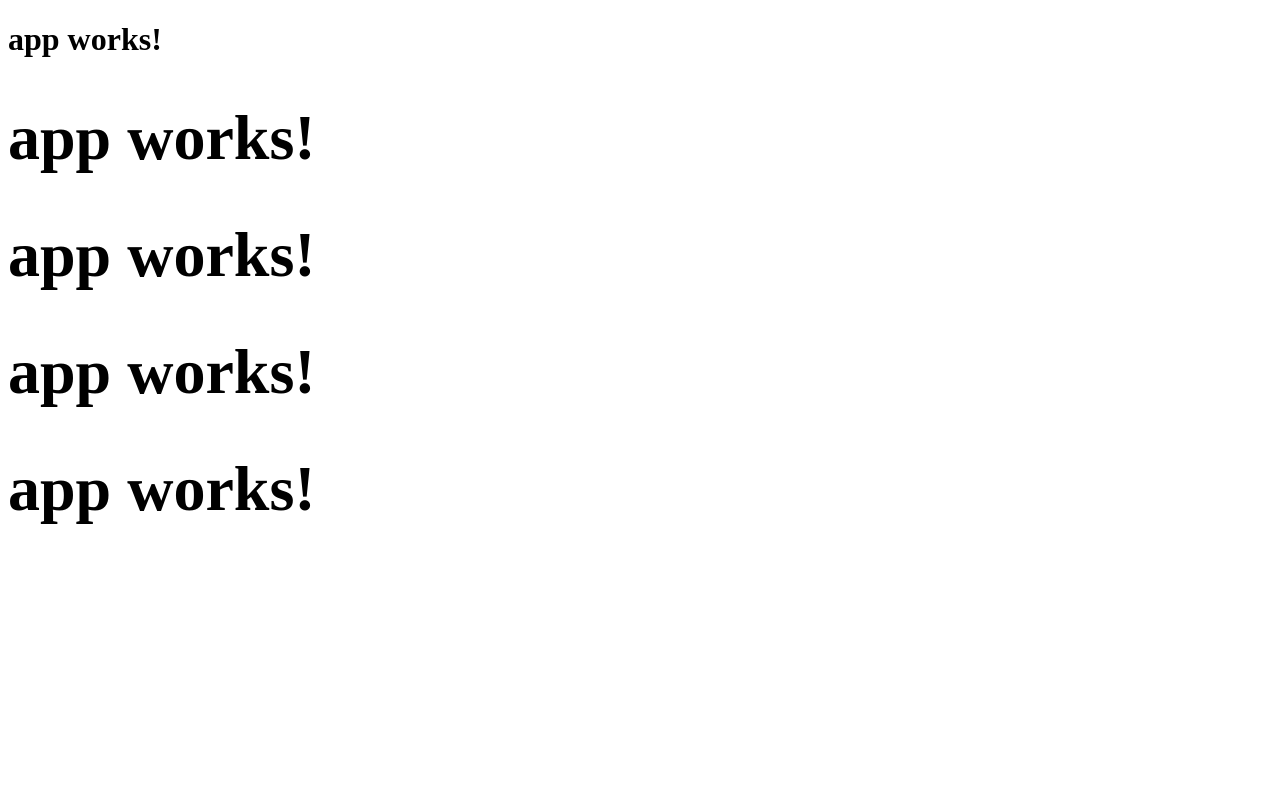
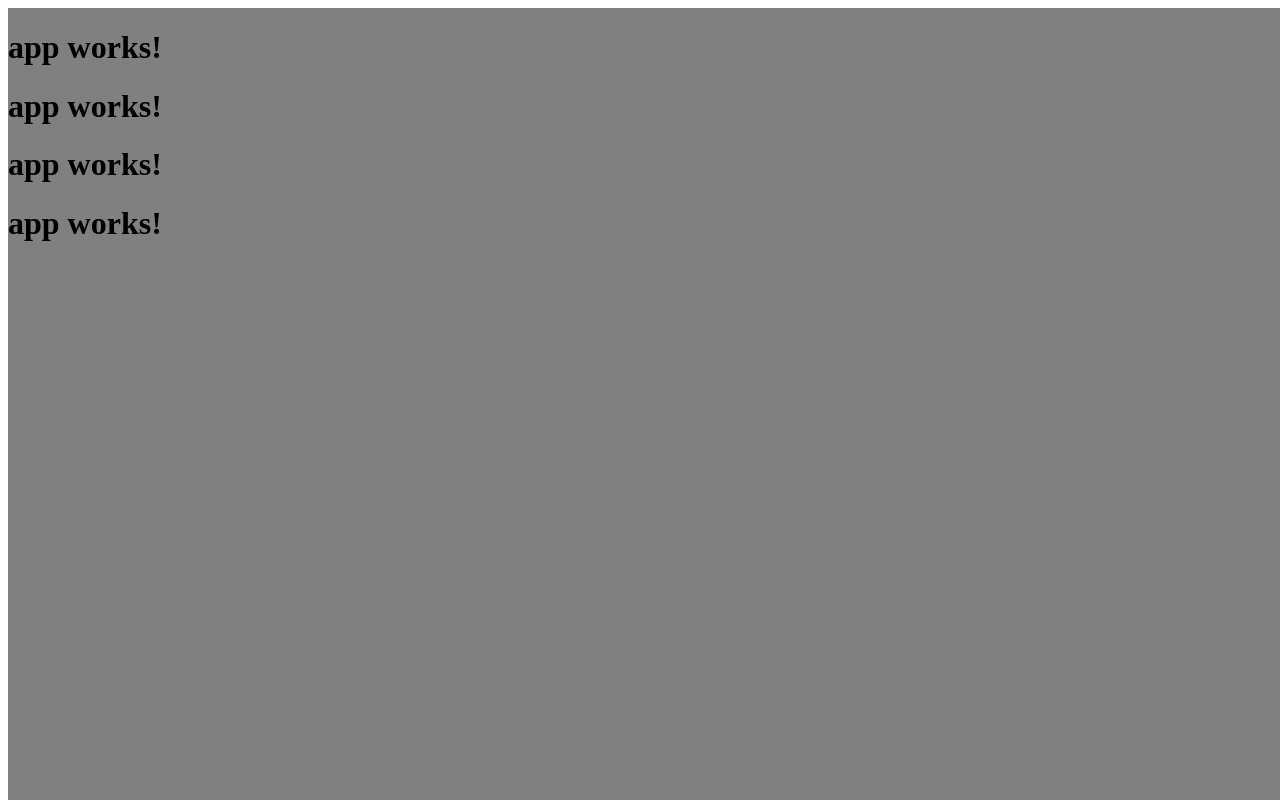
Before and after one commit to swoldetsadick/weMove, an Angular app: page / in a window 1280 px wide. Built offline with nearby package versions, Linux system fonts and the light colour scheme.

Commit message:
Create background

```diff
--- a/src/app/app.component.css
+++ b/src/app/app.component.css
@@ -0,0 +1,8 @@
+.full{
+  position: fixed;
+  background-color: gray;
+  margin: 0px 0px 0px 0px;
+  padding: 0px 0px 0px 0px;
+  z-index: 1;
+  display: block;
+}
--- a/src/app/app.component.html
+++ b/src/app/app.component.html
@@ -1,7 +1,6 @@
-<h1>
-  {{title}}
+<div class="full" (window:resize)="onResize($event)" [style.width.px]="width" [style.height.px]="height">
   <meteo></meteo>
   <news></news>
   <traffic></traffic>
   <transit></transit>
-</h1>
+</div>
--- a/src/app/app.component.ts
+++ b/src/app/app.component.ts
@@ -6,5 +6,16 @@ import { Component } from '@angular/core';
   styleUrls: ['./app.component.css']
 })
 export class AppComponent {
-  title = 'app works!';
+  width: number = 250;
+  height: number = 250;
+
+  ngOnInit() {
+    this.width = window.innerWidth;
+    this.height = window.innerHeight;
+  }
+
+  onResize(event) {
+    this.width = event.target.innerWidth;
+    this.height = event.target.innerHeight;
+  }
 }
--- a/src/index.html
+++ b/src/index.html
@@ -12,6 +12,6 @@
 
 </head>
 <body>
-  <app-root>Loading...</app-root>
+  <app-root class="noborder" >Loading...</app-root>
 </body>
 </html>
--- a/src/styles.css
+++ b/src/styles.css
@@ -1 +1,5 @@
 /* You can add global styles to this file, and also import other style files */
+.noborder{
+  margin: 0px 0px 0px 0px;
+  padding: 0px 0px 0px 0px;
+}
```
